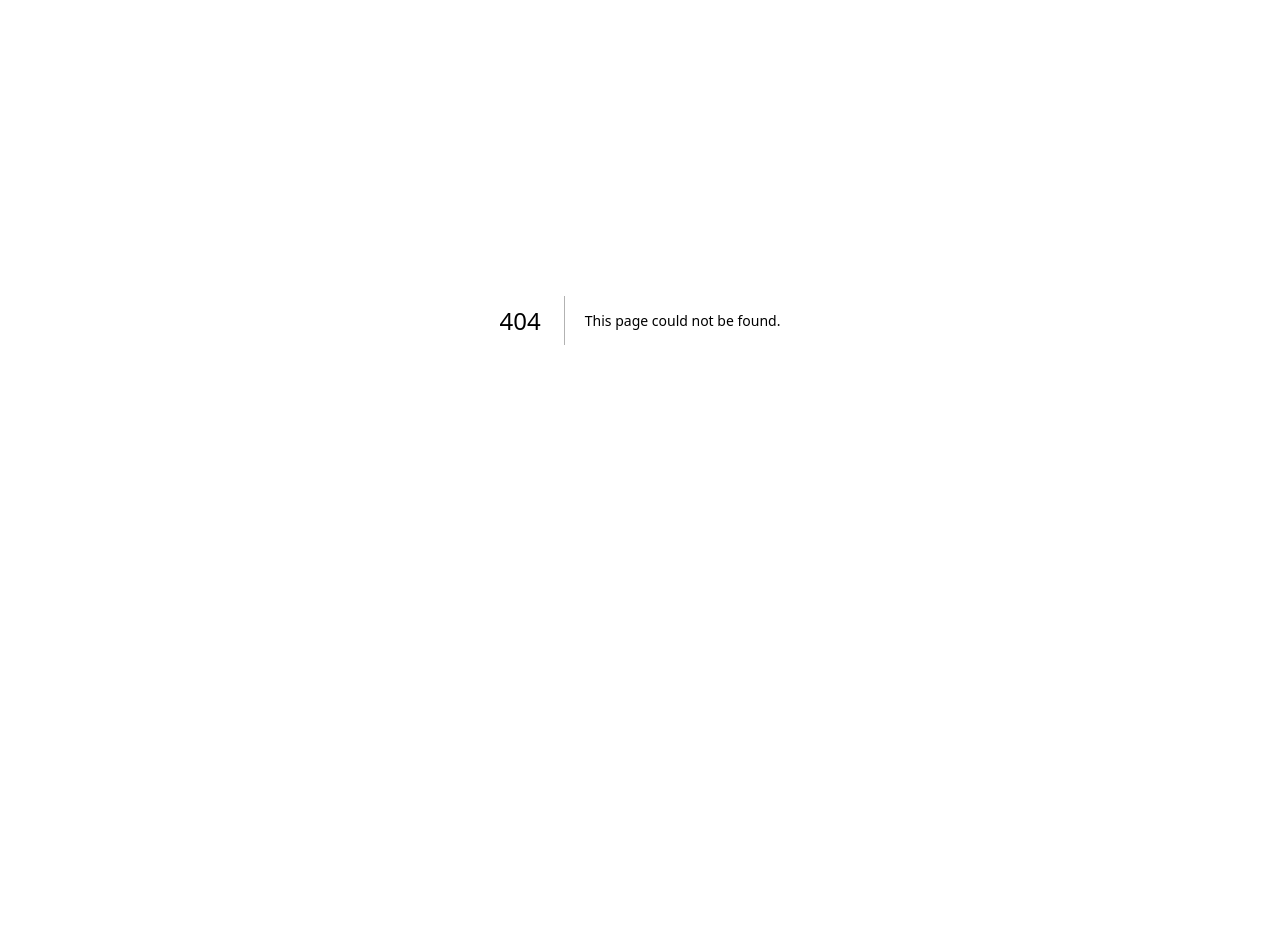
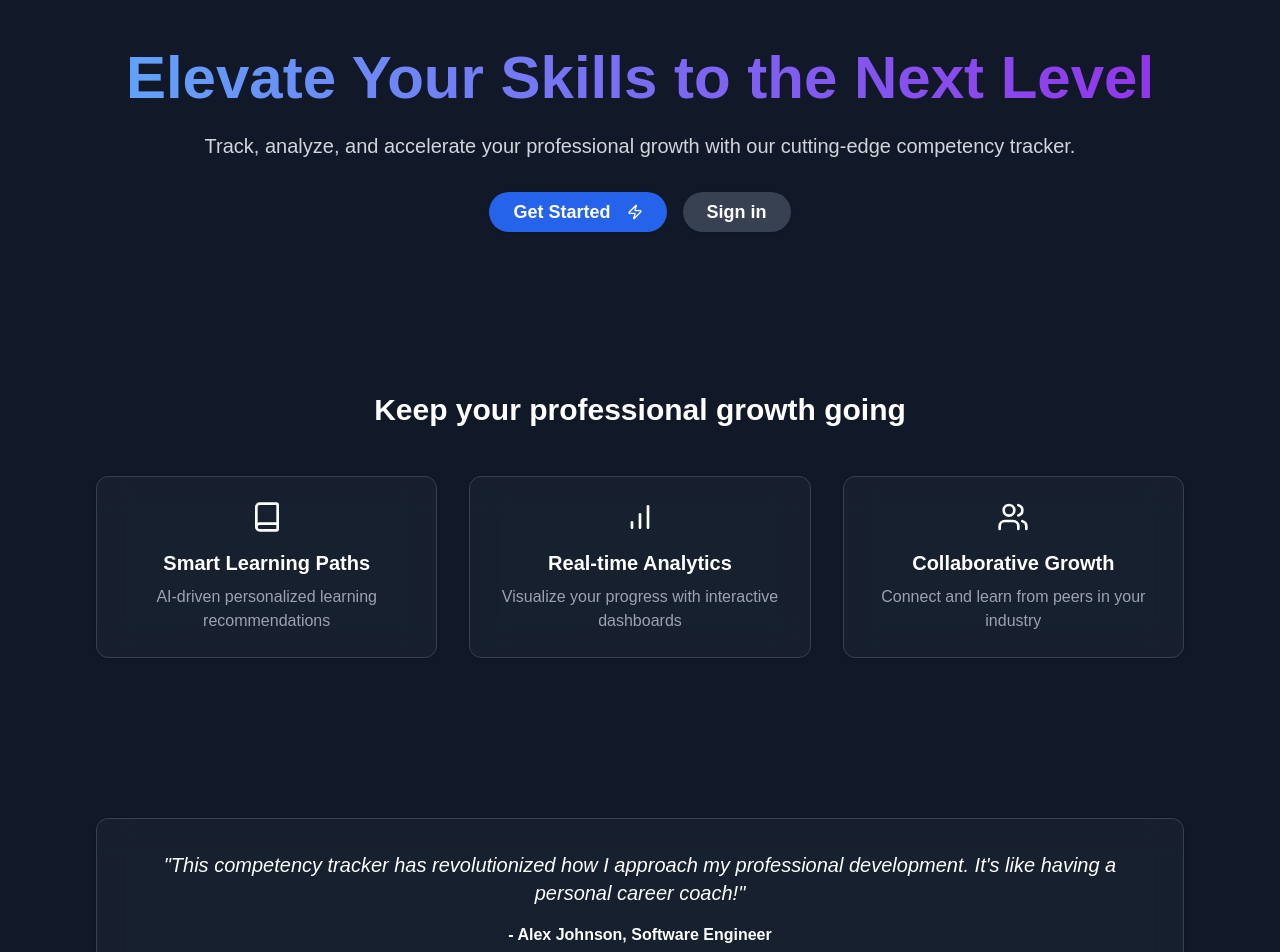
Before and after one commit to selbekk/competency-tracker, a Next.js app: page / in a window 1280 px wide. Before the commit this address had no page. Shown: the part 80-1032 px from the top of the page. Before the commit the page ends 800 px from the top, so only its background shows below. Built offline with nearby package versions, Linux system fonts and the light colour scheme.

Commit message:
Add a basic landing page

```diff
--- /dev/null
+++ b/app/page.tsx
@@ -0,0 +1,152 @@
+"use client";
+
+import { Button } from "@/components/ui/button";
+import { Card, CardContent } from "@/components/ui/card";
+import { motion } from "framer-motion";
+import { BarChart, Book, Users, Zap } from "lucide-react";
+import Link from "next/link";
+
+export default function LandingPage() {
+  const containerVariants = {
+    hidden: { opacity: 0 },
+    visible: {
+      opacity: 1,
+      transition: {
+        delayChildren: 0.3,
+        staggerChildren: 0.2,
+      },
+    },
+  };
+
+  const itemVariants = {
+    hidden: { y: 20, opacity: 0 },
+    visible: {
+      y: 0,
+      opacity: 1,
+    },
+  };
+
+  return (
+    <div className="min-h-screen bg-gray-900 text-white">
+      <motion.div
+        className="max-w-6xl mx-auto px-4 sm:px-6 lg:px-8 py-12"
+        initial="hidden"
+        animate="visible"
+        variants={containerVariants}
+      >
+        {/* Hero Section */}
+        <motion.section className="text-center py-20" variants={itemVariants}>
+          <h1 className="text-5xl md:text-6xl font-bold mb-6 text-transparent bg-clip-text bg-gradient-to-r from-blue-400 to-purple-600">
+            Elevate Your Skills to the Next Level
+          </h1>
+          <p className="text-xl mb-8 text-gray-300">
+            Track, analyze, and accelerate your professional growth with our
+            cutting-edge competency tracker.
+          </p>
+          <div className="flex gap-4 justify-center">
+            <Button
+              size="lg"
+              asChild
+              className="bg-blue-600 hover:bg-blue-700 text-white font-bold py-3 px-6 rounded-full text-lg"
+            >
+              <Link href="/sign-up">
+                Get Started
+                <Zap className="ml-2 h-5 w-5" />
+              </Link>
+            </Button>
+            <Button
+              size="lg"
+              asChild
+              className="bg-gray-700 hover:bg-blue-700 text-white font-bold py-3 px-6 rounded-full text-lg"
+            >
+              <Link href="/sign-in">Sign in</Link>
+            </Button>
+          </div>
+        </motion.section>
+
+        {/* Features Section */}
+        <motion.section className="py-20" variants={containerVariants}>
+          <h2 className="text-3xl font-bold mb-12 text-center">
+            Keep your professional growth going
+          </h2>
+          <div className="grid grid-cols-1 md:grid-cols-2 lg:grid-cols-3 gap-8">
+            {[
+              {
+                icon: <Book className="h-8 w-8 mb-4" />,
+                title: "Smart Learning Paths",
+                description: "AI-driven personalized learning recommendations",
+              },
+              {
+                icon: <BarChart className="h-8 w-8 mb-4" />,
+                title: "Real-time Analytics",
+                description:
+                  "Visualize your progress with interactive dashboards",
+              },
+              {
+                icon: <Users className="h-8 w-8 mb-4" />,
+                title: "Collaborative Growth",
+                description: "Connect and learn from peers in your industry",
+              },
+            ].map((feature, index) => (
+              <motion.div key={index} variants={itemVariants}>
+                <Card className="bg-gray-800 bg-opacity-50 backdrop-blur-lg border-gray-700 hover:border-blue-500 transition-all duration-300">
+                  <CardContent className="p-6 text-center">
+                    <div className="flex justify-center text-white">
+                      {feature.icon}
+                    </div>
+                    <h3 className="text-xl font-semibold mb-2 text-white">
+                      {feature.title}
+                    </h3>
+                    <p className="text-gray-400">{feature.description}</p>
+                  </CardContent>
+                </Card>
+              </motion.div>
+            ))}
+          </div>
+        </motion.section>
+
+        {/* Testimonial Section */}
+        <motion.section className="py-20" variants={itemVariants}>
+          <Card className="bg-gray-800 bg-opacity-50 backdrop-blur-lg border-gray-700 p-8">
+            <CardContent>
+              <blockquote className="text-xl italic text-center text-white">
+                &quot;This competency tracker has revolutionized how I approach
+                my professional development. It&apos;s like having a personal
+                career coach!&quot;
+              </blockquote>
+              <p className="text-center mt-4 font-semibold text-white">
+                - Alex Johnson, Software Engineer
+              </p>
+            </CardContent>
+          </Card>
+        </motion.section>
+
+        {/* Footer */}
+        <motion.footer
+          className="py-12 border-t border-gray-800"
+          variants={itemVariants}
+        >
+          <div className="flex flex-col md:flex-row justify-between items-center">
+            <div className="mb-4 md:mb-0">
+              <p>
+                &copy; {new Date().getFullYear()} Competency Tracker. All rights
+                reserved.
+              </p>
+            </div>
+            <nav className="flex space-x-4">
+              <Link href="/about" className="hover:text-blue-400">
+                About
+              </Link>
+              <Link href="/contact" className="hover:text-blue-400">
+                Contact
+              </Link>
+              <Link href="/privacy" className="hover:text-blue-400">
+                Privacy Policy
+              </Link>
+            </nav>
+          </div>
+        </motion.footer>
+      </motion.div>
+    </div>
+  );
+}
--- /dev/null
+++ b/components/ui/card.tsx
@@ -0,0 +1,76 @@
+import * as React from "react"
+
+import { cn } from "@/lib/utils"
+
+const Card = React.forwardRef<
+  HTMLDivElement,
+  React.HTMLAttributes<HTMLDivElement>
+>(({ className, ...props }, ref) => (
+  <div
+    ref={ref}
+    className={cn(
+      "rounded-xl border bg-card text-card-foreground shadow",
+      className
+    )}
+    {...props}
+  />
+))
+Card.displayName = "Card"
+
+const CardHeader = React.forwardRef<
+  HTMLDivElement,
+  React.HTMLAttributes<HTMLDivElement>
+>(({ className, ...props }, ref) => (
+  <div
+    ref={ref}
+    className={cn("flex flex-col space-y-1.5 p-6", className)}
+    {...props}
+  />
+))
+CardHeader.displayName = "CardHeader"
+
+const CardTitle = React.forwardRef<
+  HTMLParagraphElement,
+  React.HTMLAttributes<HTMLHeadingElement>
+>(({ className, ...props }, ref) => (
+  <h3
+    ref={ref}
+    className={cn("font-semibold leading-none tracking-tight", className)}
+    {...props}
+  />
+))
+CardTitle.displayName = "CardTitle"
+
+const CardDescription = React.forwardRef<
+  HTMLParagraphElement,
+  React.HTMLAttributes<HTMLParagraphElement>
+>(({ className, ...props }, ref) => (
+  <p
+    ref={ref}
+    className={cn("text-sm text-muted-foreground", className)}
+    {...props}
+  />
+))
+CardDescription.displayName = "CardDescription"
+
+const CardContent = React.forwardRef<
+  HTMLDivElement,
+  React.HTMLAttributes<HTMLDivElement>
+>(({ className, ...props }, ref) => (
+  <div ref={ref} className={cn("p-6 pt-0", className)} {...props} />
+))
+CardContent.displayName = "CardContent"
+
+const CardFooter = React.forwardRef<
+  HTMLDivElement,
+  React.HTMLAttributes<HTMLDivElement>
+>(({ className, ...props }, ref) => (
+  <div
+    ref={ref}
+    className={cn("flex items-center p-6 pt-0", className)}
+    {...props}
+  />
+))
+CardFooter.displayName = "CardFooter"
+
+export { Card, CardHeader, CardFooter, CardTitle, CardDescription, CardContent }
```
